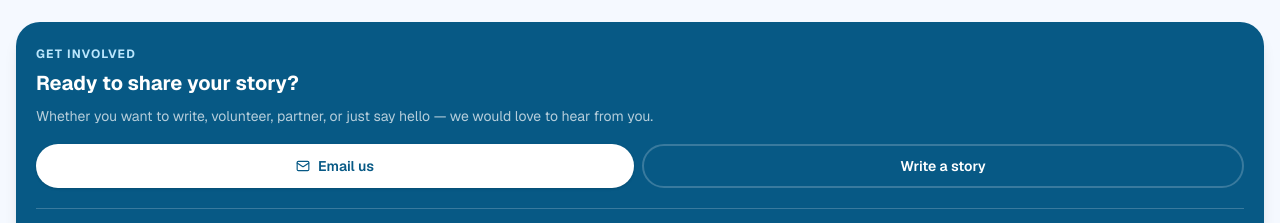
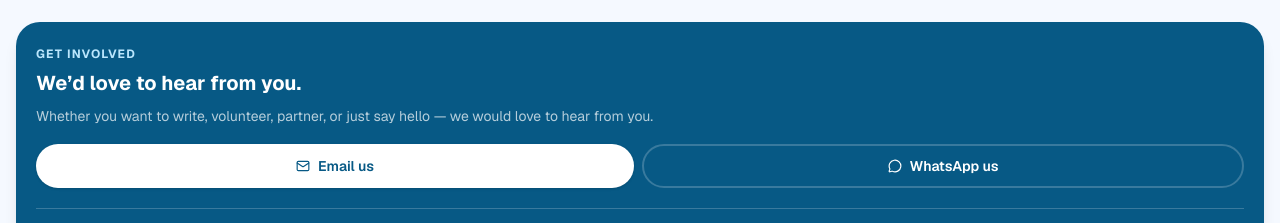
Before and after one commit to enoveri/tellAStoryFoundation, a Next.js app: page / in a window 1280 px wide. Shown: the part 2287-2510 px from the top of the page. Built offline with nearby package versions, Linux system fonts and the light colour scheme.

Commit message:
fix: contact section - update title + swap Write Story for WhatsApp CTA

```diff
--- a/src/components/home/contact-home.tsx
+++ b/src/components/home/contact-home.tsx
@@ -1,4 +1,4 @@
-import { Mail, Instagram, Twitter, Facebook } from "lucide-react";
+import { Mail, MessageCircle, Instagram, Twitter, Facebook } from "lucide-react";
 
 const socials = [
   { icon: Instagram, label: "Instagram", href: "https://instagram.com/tellastory" },
@@ -24,7 +24,7 @@ export function ContactHome() {
           className="text-xl font-bold leading-snug"
           style={{ color: "var(--inverse-fg)" }}
         >
-          Ready to share your story?
+          We&rsquo;d love to hear from you.
         </h2>
         <p
           className="text-sm leading-relaxed"
@@ -45,14 +45,17 @@ export function ContactHome() {
           Email us
         </a>
         <a
-          href="/write"
+          href="https://wa.me/256700277374"
+          target="_blank"
+          rel="noopener noreferrer"
           className="flex flex-1 items-center justify-center gap-2 rounded-full border-2 py-2.5 text-sm font-semibold transition"
           style={{
             borderColor: "var(--inverse-border)",
             color: "var(--inverse-fg)",
           }}
         >
-          Write a story
+          <MessageCircle size={14} />
+          WhatsApp us
         </a>
       </div>
 
```
